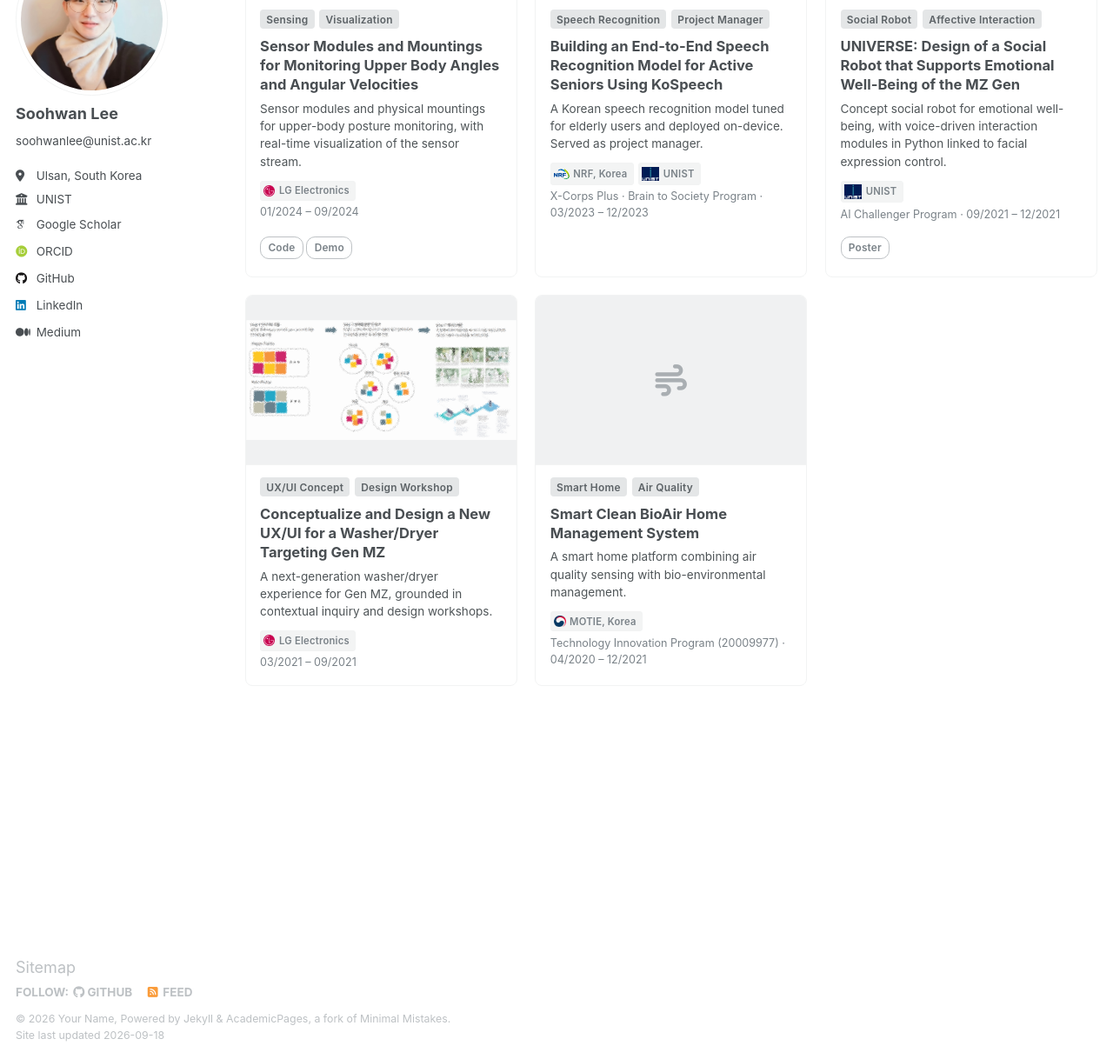
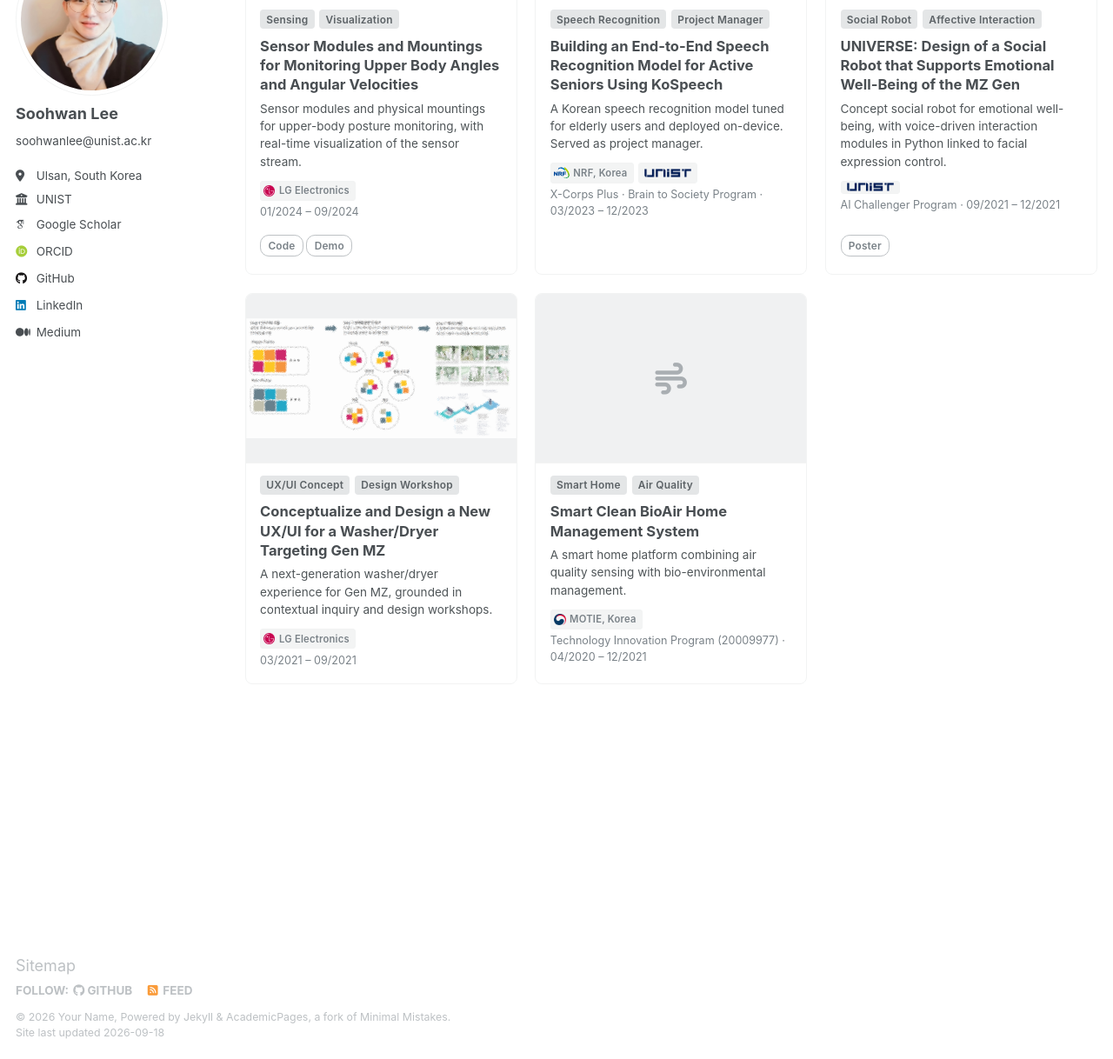
Before and after one commit to Soohwan-Lee/soohwan-lee.github.io, a Jekyll site: the page built from _pages/portfolio.md, in a window 1280 px wide and 1400 px high, scrolled down 3328 px, cut to the strip 182-1400 px from the top of the window. Shown: the whole strip at 87% size. Built offline with Jekyll 4.4.1, drawn with Linux system fonts in a browser that asks for light colours; some web fonts are replaced.

Commit message:
Move gesture project to embodied research and use official UNIST wordmark

```diff
--- a/_includes/project-card.html
+++ b/_includes/project-card.html
@@ -33,7 +33,7 @@
 {%- if c.funders %}
 <div class="proj-card__funders">
 {%- for f in c.funders -%}
-<span class="proj-funder{% if f.logo %} proj-funder--logo{% endif %}{% if f.square %} proj-funder--square{% endif %}">{% if f.logo %}<img src="{{ f.logo }}" alt="" aria-hidden="true">{% endif %}{{ f.label | escape }}</span>
+<span class="proj-funder{% if f.logo %} proj-funder--logo{% endif %}{% if f.wordmark and f.logo %} proj-funder--wordmark{% endif %}">{% if f.wordmark and f.logo %}<img src="{{ f.logo }}" alt="{{ f.label | escape }}">{% else %}{% if f.logo %}<img src="{{ f.logo }}" alt="" aria-hidden="true">{% endif %}{{ f.label | escape }}{% endif %}</span>
 {%- endfor -%}
 </div>
 {%- endif %}
--- a/_sass/layout/_projects.scss
+++ b/_sass/layout/_projects.scss
@@ -489,13 +489,16 @@
   object-fit: contain;
 }
 
-/* Compact emblems need more height than horizontal wordmarks. Preserve the
-   source proportions inside a square slot, including when the row wraps. */
-.proj-funder--square img {
-  width: 1.8em;
-  height: 1.8em;
+/* A wordmark replaces the visible label. Let its natural proportions set
+   the height, with enough width to stay legible at badge size. */
+.proj-funder--wordmark {
+  padding-inline: 0.55em;
+}
+
+.proj-funder--wordmark img {
+  width: 4.8em;
+  height: auto;
   max-width: none;
-  object-fit: contain;
 }
 
 /* The dark chip would swallow the navy in the taegeuk and in the NRF mark,
```
Also changed, not shown: _data/projects.yml (+6 -5 lines), files/unist-wordmark.png (added).
